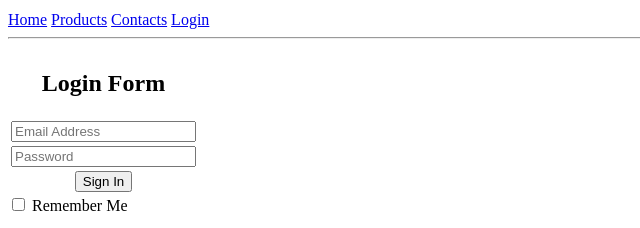
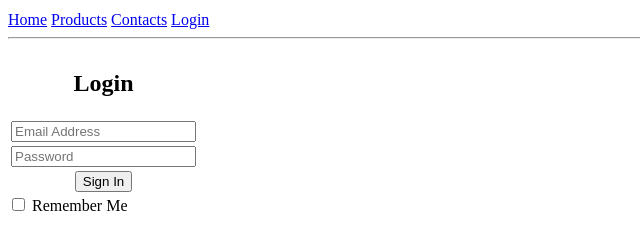
Before and after one commit to ramos-ahron/ENSF_381, a plain HTML site: page 1/login.html in a window 1280 px wide. Shown: the part 281-509 px from the top of the page, 0-640 px from the left. Drawn offline with Linux system fonts and the light colour scheme.

Commit message:
Login Form -> Login

```diff
--- a/1/login.html
+++ b/1/login.html
@@ -30,7 +30,7 @@
                     <table>
                         <tr align="center">
                             <td>
-                                <h2>Login Form</h2>
+                                <h2>Login</h2>
                             </td>
                         </tr>
                         <tr>
```
